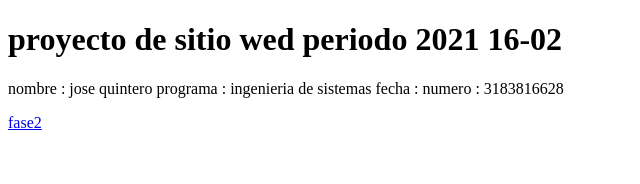
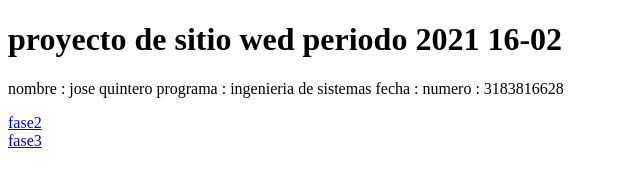
Before and after one commit to josquinsoft/DWS-josequintero, a plain HTML site: page index.html in a window 1280 px wide. Shown: the full height of the page, 0-640 px from the left. Drawn offline with Linux system fonts and the light colour scheme.

Commit message:
actualizar

```diff
--- a/index.html
+++ b/index.html
@@ -19,7 +19,7 @@
     </p>
      <a href="fase2/desing.html">fase2</a>
      <br>
-     <a href="fase 3/index.html"></a>
+     <a href="fase 3/index.html">fase3</a>
 
 
 
```
